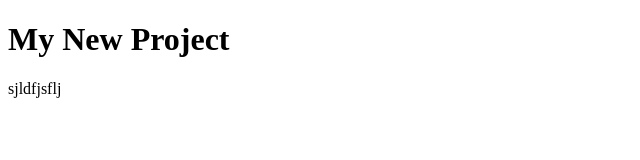
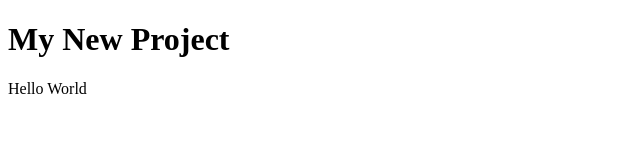
Before and after one commit to sfitzmeyer/mynewproject, a plain HTML site: page index.html in a window 1280 px wide. Shown: the full height of the page, 0-640 px from the left. Drawn offline with Linux system fonts and the light colour scheme.

Commit message:
New changes to files

```diff
--- a/index.html
+++ b/index.html
@@ -9,6 +9,6 @@
 <body>
     <h1>My New Project</h1>
 
-    sjldfjsflj
+    Hello World
 </body>
 </html>
```
Also changed, not shown: 1 other file.
